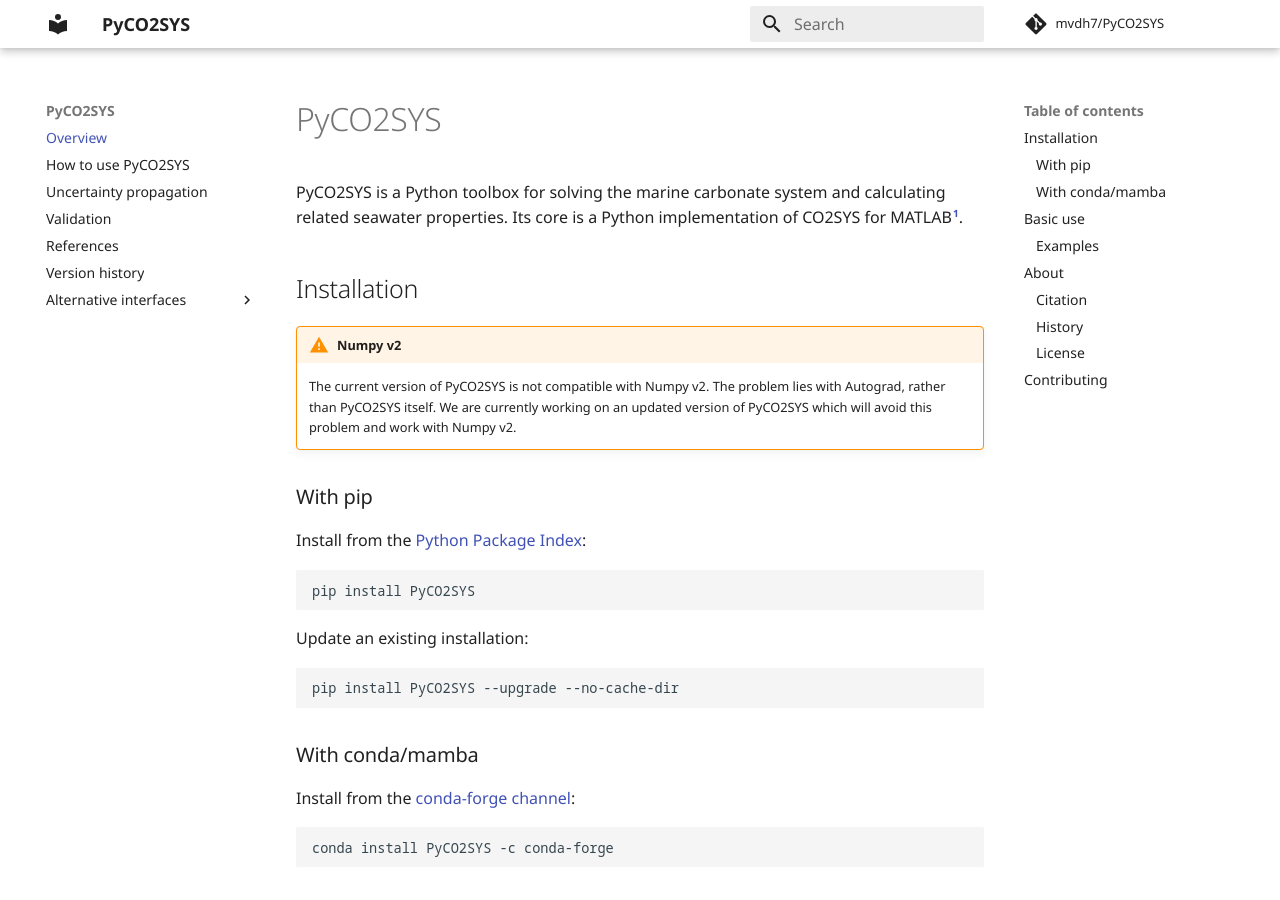
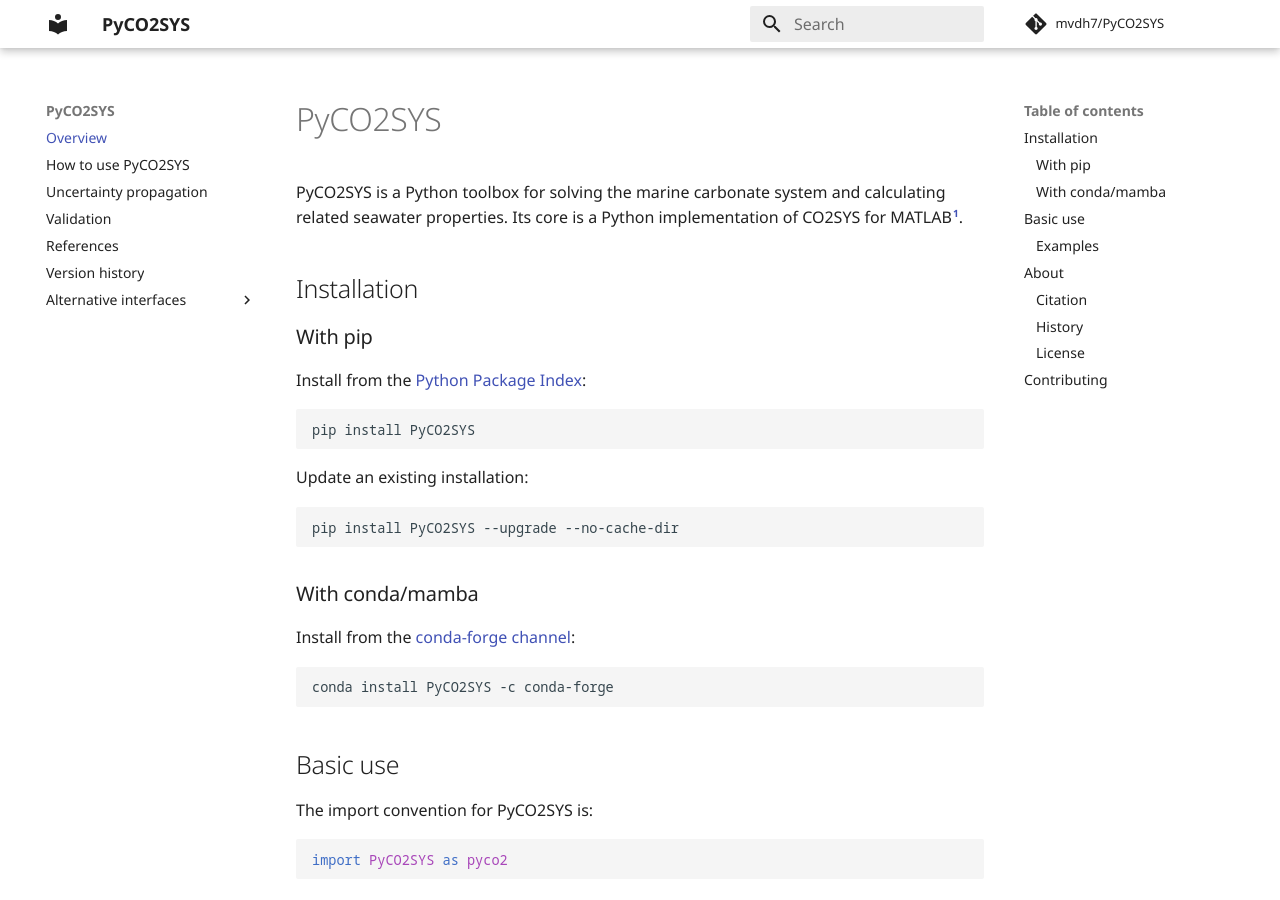
Before and after one commit to mvdh7/PyCO2SYS, an MkDocs documentation site: the page built from docs/index.md, in a window 1280 px wide and 900 px high. Built offline with MkDocs 1.6.1 and Material for MkDocs 9.7.7, drawn with Linux system fonts in a browser that asks for light colours; comment, search, counter and statistics services are not loaded.

Commit message:
Remove warnings about NumPy v2

```diff
--- a/docs/index.md
+++ b/docs/index.md
@@ -3,9 +3,6 @@
 PyCO2SYS is a Python toolbox for solving the marine carbonate system and calculating related seawater properties.  Its core is a Python implementation of CO2SYS for MATLAB[^1].
 
 ## Installation
-
-!!! warning "Numpy v2"
-    The current version of PyCO2SYS is not compatible with Numpy v2.  The problem lies with Autograd, rather than PyCO2SYS itself.  We are currently working on an updated version of PyCO2SYS which will avoid this problem and work with Numpy v2.
 
 ### With pip
 
```
Also changed, not shown: README.md (+0 -2 lines).
